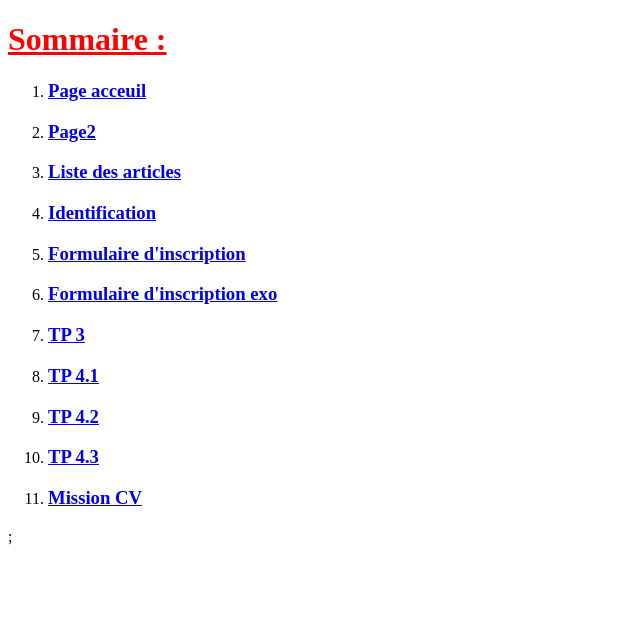
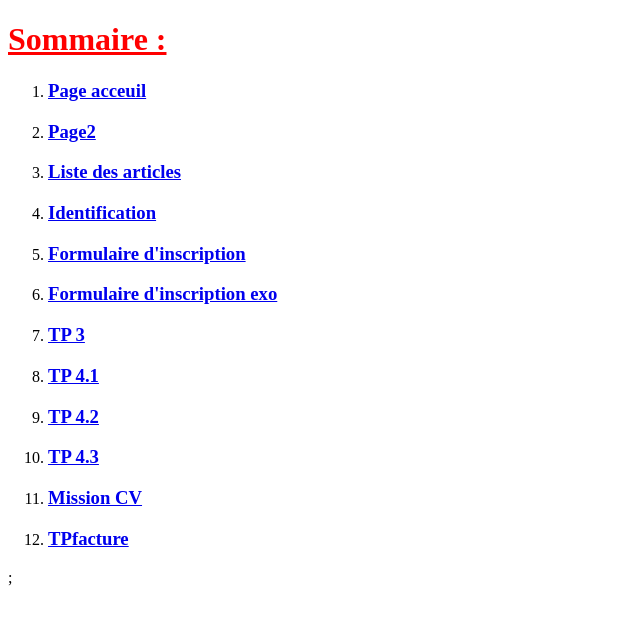
Before and after one commit to Alexcpr1/Alex_cpr, a plain HTML site: page index.html in a window 1280 px wide. Shown: the whole page, without its empty margins (0-640 px from the left). Drawn offline with Linux system fonts and the light colour scheme.

Commit message:
Update index.html

```diff
--- a/index.html
+++ b/index.html
@@ -33,6 +33,8 @@
 
 	<li><h3><a href="./missioncv/cv.html"> Mission CV </a></h3></li>
 
+	<li><h3><a href="./tpfacture/index.html"> TPfacture </a></h3></li>
+
 
 </ol>
 </body>;
```
